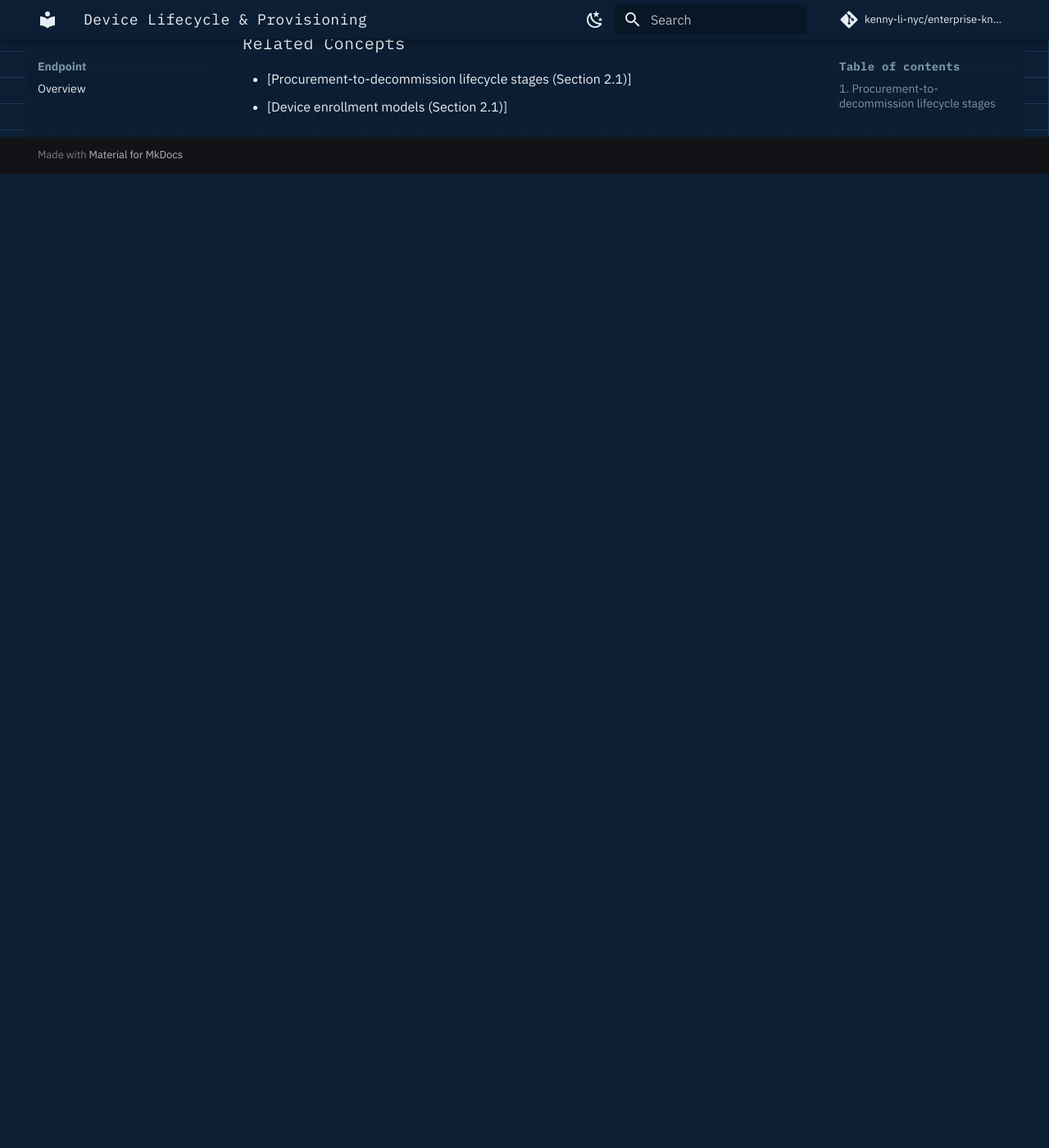
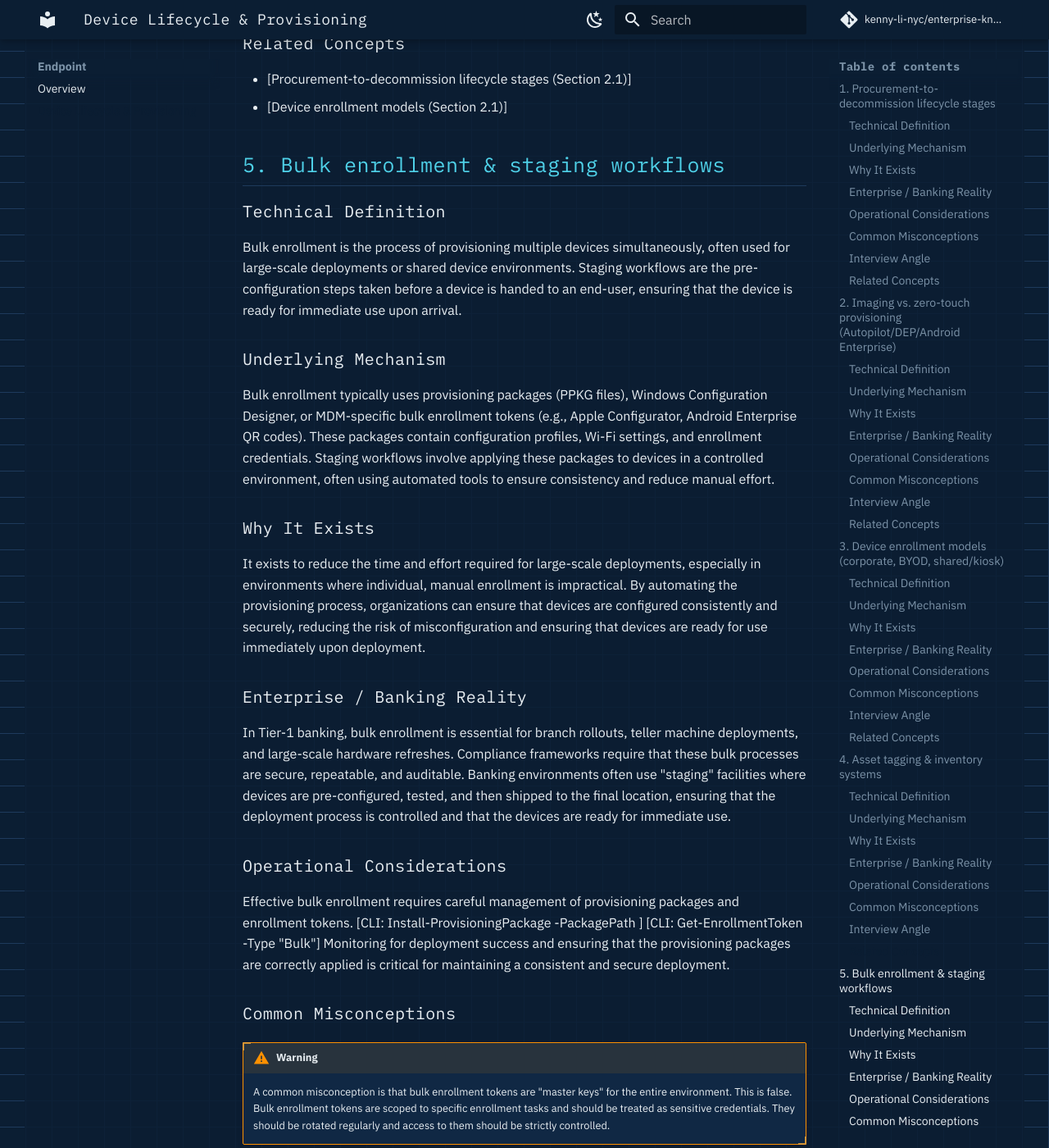
Before and after one commit to kenny-li-nyc/enterprise-knowledge-base, an MkDocs documentation site: the page built from docs/endpoint/device-lifecycle-provisioning.md, in a window 1280 px wide and 1400 px high, scrolled down 8353 px. Shown: the whole window at 82% size. Built offline with MkDocs 1.6.1 and Material for MkDocs 9.7.7, drawn with Linux system fonts in a browser that asks for light colours; comment, search, counter and statistics services are not loaded; before the commit the page ends 8565 px from its top, so only the background shows below that; some of the changed text lies outside the part shown.

Commit message:
docs: add bulk enrollment and staging workflows section
Co-authored-by: aider (gemini/gemini-3.1-flash-lite) <aider@aider.chat>

```diff
--- a/docs/endpoint/device-lifecycle-provisioning.md
+++ b/docs/endpoint/device-lifecycle-provisioning.md
@@ -143,3 +143,39 @@ Monitoring for discrepancies between the CMDB and the MDM is critical for mainta
 ### Related Concepts
 *   [Procurement-to-decommission lifecycle stages (Section 2.1)]
 *   [Device enrollment models (Section 2.1)]
+
+## 5. Bulk enrollment & staging workflows
+
+### Technical Definition
+Bulk enrollment is the process of provisioning multiple devices simultaneously, often used for large-scale deployments or shared device environments. Staging workflows are the pre-configuration steps taken before a device is handed to an end-user, ensuring that the device is ready for immediate use upon arrival.
+
+### Underlying Mechanism
+Bulk enrollment typically uses provisioning packages (PPKG files), Windows Configuration Designer, or MDM-specific bulk enrollment tokens (e.g., Apple Configurator, Android Enterprise QR codes). These packages contain configuration profiles, Wi-Fi settings, and enrollment credentials. Staging workflows involve applying these packages to devices in a controlled environment, often using automated tools to ensure consistency and reduce manual effort.
+
+### Why It Exists
+It exists to reduce the time and effort required for large-scale deployments, especially in environments where individual, manual enrollment is impractical. By automating the provisioning process, organizations can ensure that devices are configured consistently and securely, reducing the risk of misconfiguration and ensuring that devices are ready for use immediately upon deployment.
+
+### Enterprise / Banking Reality
+In Tier-1 banking, bulk enrollment is essential for branch rollouts, teller machine deployments, and large-scale hardware refreshes. Compliance frameworks require that these bulk processes are secure, repeatable, and auditable. Banking environments often use "staging" facilities where devices are pre-configured, tested, and then shipped to the final location, ensuring that the deployment process is controlled and that the devices are ready for immediate use.
+
+### Operational Considerations
+Effective bulk enrollment requires careful management of provisioning packages and enrollment tokens.
+[CLI: Install-ProvisioningPackage -PackagePath <Path>]
+[CLI: Get-EnrollmentToken -Type "Bulk"]
+Monitoring for deployment success and ensuring that the provisioning packages are correctly applied is critical for maintaining a consistent and secure deployment.
+
+### Common Misconceptions
+!!! warning
+    A common misconception is that bulk enrollment tokens are "master keys" for the entire environment. This is false. Bulk enrollment tokens are scoped to specific enrollment tasks and should be treated as sensitive credentials. They should be rotated regularly and access to them should be strictly controlled.
+
+### Interview Angle
+1. **Scenario:** How do you secure bulk enrollment tokens?
+   *Model Answer:* I would store bulk enrollment tokens in a secure, encrypted vault and restrict access to them to only authorized personnel. I would also rotate the tokens regularly and monitor their usage to detect any unauthorized attempts to use them.
+2. **Scenario:** What are the risks of using provisioning packages?
+   *Model Answer:* Provisioning packages can be used to inject malicious configurations or software if they are not properly secured. I would ensure that all provisioning packages are digitally signed and that the devices are configured to only accept signed packages.
+3. **Scenario:** How do you ensure consistency across bulk deployments?
+   *Model Answer:* I would use automated staging workflows that apply the same provisioning packages and configuration profiles to all devices. I would also perform regular audits of the deployed devices to ensure that they are correctly configured and compliant with organizational policies.
+
+### Related Concepts
+*   [Device enrollment models (Section 2.1)]
+*   [Imaging vs. zero-touch provisioning (Section 2.1)]
```
